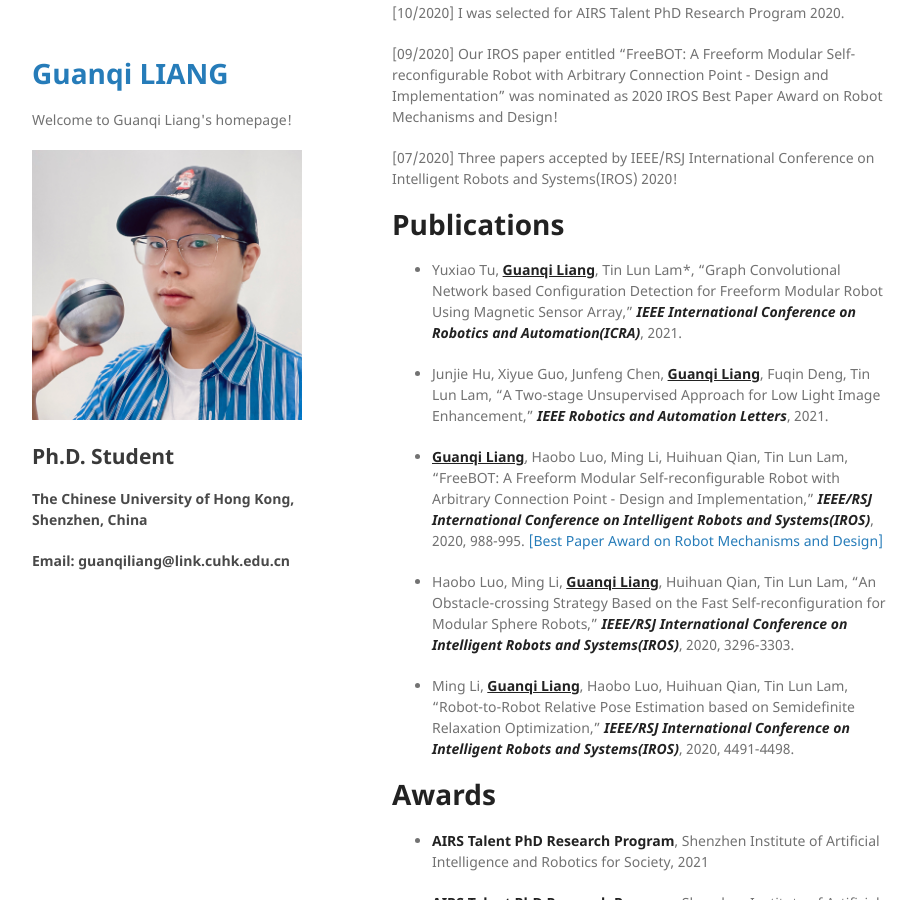
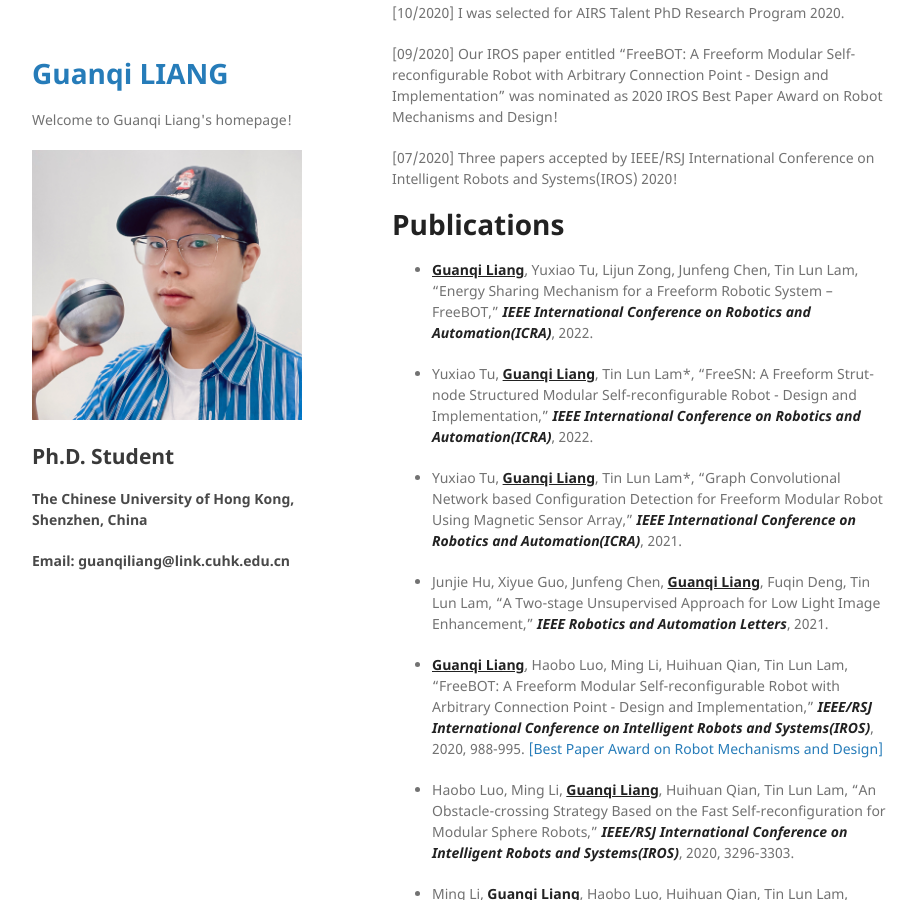
Before and after one commit to guanqiliang/guanqiliang.github.com, a Jekyll site: the page built from index.md, in a window 1280 px wide and 900 px high, scrolled down 716 px. Shown: the whole window, without its empty margins (178-1095 px from the left). Built offline with Jekyll 4.4.1, drawn with Linux system fonts in a browser that asks for light colours; our own code applies the rules of GitHub Pages for plain Markdown files.

Commit message:
Update index.md

```diff
--- a/index.md
+++ b/index.md
@@ -28,6 +28,10 @@ Hello, I am a 3rd year Ph.D student in Robotics and AI Lab, supervised by [Prof.
 [07/2020] Three papers accepted by IEEE/RSJ International Conference on Intelligent Robots and Systems(IROS) 2020!
 
 # Publications
+
+* <strong><u>Guanqi Liang</u></strong>, Yuxiao Tu, Lijun Zong, Junfeng Chen, Tin Lun Lam, "Energy Sharing Mechanism for a Freeform Robotic System – FreeBOT," <strong><i>IEEE International Conference on Robotics and Automation(ICRA)</i></strong>, 2022.
+
+* Yuxiao Tu, <strong><u>Guanqi Liang</u></strong>, Tin Lun Lam*, "FreeSN: A Freeform Strut-node Structured Modular Self-reconfigurable Robot - Design and Implementation," <strong><i>IEEE International Conference on Robotics and Automation(ICRA)</i></strong>, 2022.
 
 * Yuxiao Tu, <strong><u>Guanqi Liang</u></strong>, Tin Lun Lam*, "Graph Convolutional Network based Configuration Detection for Freeform Modular Robot Using Magnetic Sensor Array," <strong><i>IEEE International Conference on Robotics and Automation(ICRA)</i></strong>, 2021.
 
```
